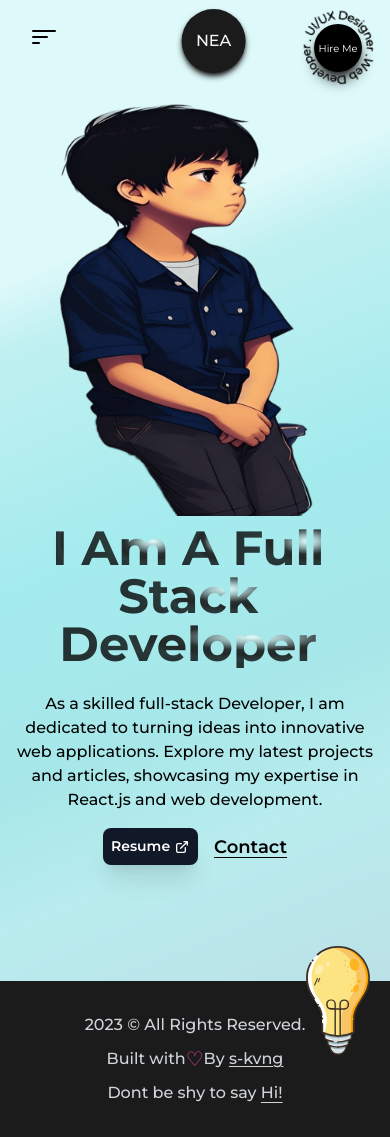
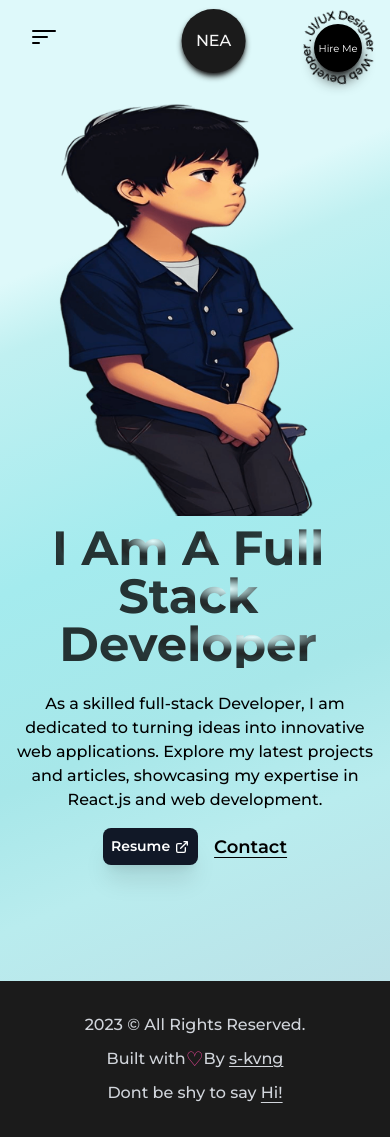
Before and after one commit to s-kvng/Nextjs-Developer-Porfolio, a Next.js app: page / in a window 390 px wide. Built offline with nearby package versions, Linux system fonts and the light colour scheme.

Commit message:
fix lightbulb

```diff
--- a/src/components/AnimatedLightbulb.js
+++ b/src/components/AnimatedLightbulb.js
@@ -26,7 +26,7 @@ const AnimatedLightbulb = () => {
   const MotionImage = motion(Image);
 
   return (
-    <div className=" absolute md:bottom-0 md:right-7 w-16 right-5 -bottom-1/4">
+    <div className=" absolute max-md:hidden md:bottom-0 md:right-7 w-16 right-5 -bottom-[20%]">
       <MotionImage
         src={lightBulb}
         alt="s-kvng"
```
